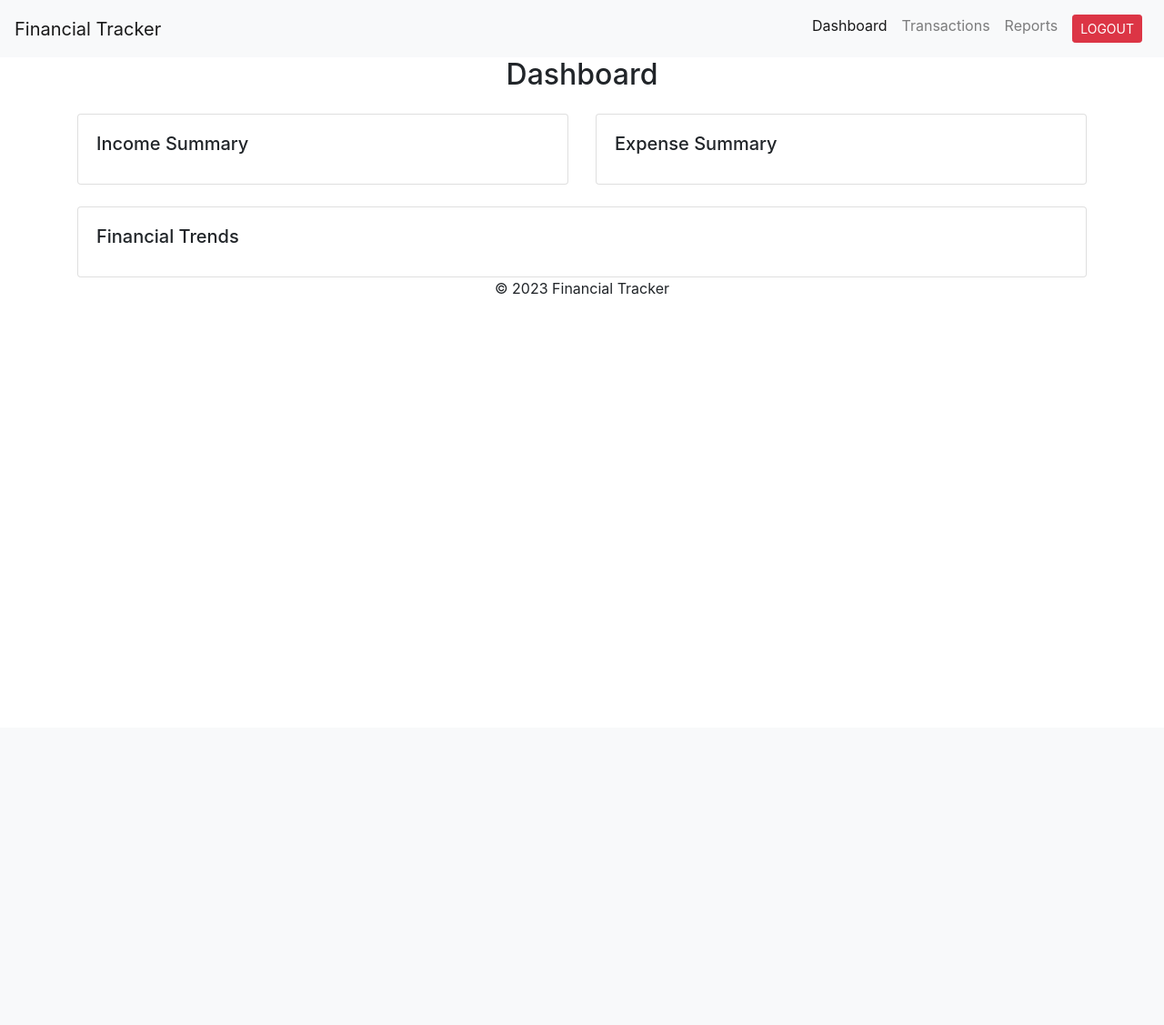
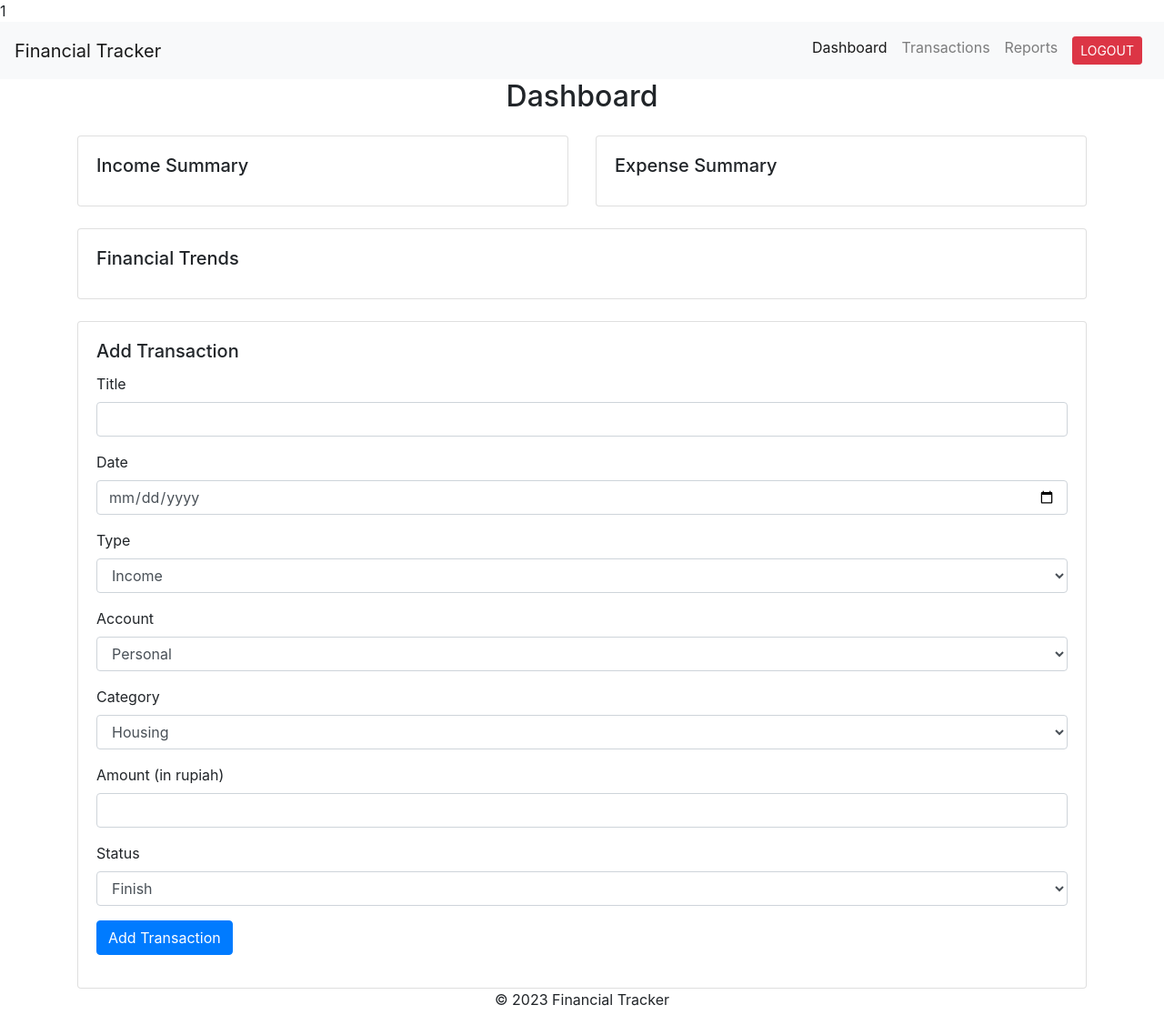
Before and after one commit to yokahealthcare/BudTrack, a PHP site: page /dashboard.php in a window 1280 px wide. Shown: the whole page at 91% size. Before the commit the page ends 324 px from the top, so only its background shows below. Run offline with PHP 8.4, Linux system fonts and the light colour scheme; the visitor is signed in with stand-in values (Sample User, id 1); some libraries are stand-ins or nearby versions.

Commit message:
added Transaction feature
1. Add Transaction
2. Load Transaction (not yet complete)

```diff
--- a/classes/login-contr.classes.php
+++ b/classes/login-contr.classes.php
@@ -12,7 +12,6 @@
 		$this->password = $password;
 	}
 
-	# check for empty field
 	public function login_user() {
 		// using the function "empty_input()" to check for empty field
 		if(!$this->empty_input()) {
@@ -24,7 +23,7 @@
 		$this->get_user($this->username, $this->password);
 	}
 
-	# check for empty field
+    // using the function "empty_input()" to check for empty field
 	private function empty_input() {
         $result = null;
 		if (empty($this->username) || empty($this->password)) {
--- a/classes/signup-contr.classes.php
+++ b/classes/signup-contr.classes.php
@@ -16,7 +16,6 @@
 		$this->password_repeat = $password_repeat;
 	}
 
-	# check for empty field
 	public function signup_user() {
 		// using the function "empty_input()" to check for empty field
 		if(!$this->empty_input()) {
@@ -30,11 +29,13 @@
 			exit();
 		}
 
+        // using the function "password_match()" to check for invalid password match
 		if(!$this->password_match()) {
 			header("Location: ../index.php?error=password-not-match");
 			exit();
 		}
 
+        // using the function "username_taken_check()" to check if username already taken or not
 		if(!$this->username_taken_check()) {
 			header("Location: ../index.php?error=username-taken");
 			exit();
--- a/dashboard.php
+++ b/dashboard.php
@@ -1,9 +1,12 @@
 <?php
-    session_start();
-    if(!isset($_SESSION['uid'])) {
-        header("Location: login.php?error=session-not-found");
-        exit();
-    }
+session_start();
+if(!isset($_SESSION['uid'])) {
+    header("Location: login.php?error=session-not-found");
+    exit();
+} else {
+    // load all transaction to $SESSION
+    print_r($_SESSION['transactions']);
+}
 ?>
 
 <!DOCTYPE html>
@@ -76,6 +79,67 @@
                 </div>
             </div>
         </div>
+
+        <!-- Form Section -->
+        <div class="row mt-4">
+            <div class="col-md-12">
+                <div class="card">
+                    <div class="card-body">
+                        <h5 class="card-title">Add Transaction</h5>
+                        <!-- Form to add a new transaction -->
+                        <form action="include/transaction.inc.php" method="post">
+                            <div class="form-group">
+                                <label for="title">Title</label>
+                                <input type="text" class="form-control" id="title" name="title" required>
+                            </div>
+                            <div class="form-group">
+                                <label for="date">Date</label>
+                                <input type="date" class="form-control" id="date" name="date" required>
+                            </div>
+                            <div class="form-group">
+                                <label for="type">Type</label>
+                                <select class="form-control" id="type" name="type" required>
+                                    <option value="Income">Income</option>
+                                    <option value="Expense">Expense</option>
+                                </select>
+                            </div>
+                            <div class="form-group">
+                                <label for="account">Account</label>
+                                <select class="form-control" id="account" name="account" required>
+                                    <option value="Personal">Personal</option>
+                                    <option value="Business">Business</option>
+                                    <option value="Family">Family</option>
+                                </select>
+                            </div>
+                            <div class="form-group">
+                                <label for="category">Category</label>
+                                <select class="form-control" id="category" name="category" required>
+                                    <option value="Housing">Housing</option>
+                                    <option value="Food">Food</option>
+                                    <option value="Transportation">Transportation</option>
+                                    <option value="Health">Health</option>
+                                    <option value="Entertainment">Entertainment</option>
+                                    <option value="Saving">Saving</option>
+                                    <option value="Misc">Misc</option>
+                                </select>
+                            </div>
+                            <div class="form-group">
+                                <label for="amount">Amount (in rupiah)</label>
+                                <input type="number" class="form-control" id="amount" name="amount" required>
+                            </div>
+                            <div class="form-group">
+                                <label for="status">Status</label>
+                                <select class="form-control" id="status" name="status" required>
+                                    <option value="Finish">Finish</option>
+                                    <option value="Un-Finished">Un-Finished</option>
+                                </select>
+                            </div>
+                            <button type="submit" name="submit" class="btn btn-primary">Add Transaction</button>
+                        </form>
+                    </div>
+                </div>
+            </div>
+        </div>
     </div>
 </section>
 
--- a/include/login.inc.php
+++ b/include/login.inc.php
@@ -1,7 +1,4 @@
 <?php
-
-// login.classes.php
-// handle login query inside database
 
 if(isset($_POST["submit"])) {
     // grabbing the data
--- a/include/logout.inc.php
+++ b/include/logout.inc.php
@@ -4,6 +4,6 @@
     session_unset();
     session_destroy();
 
-    // going to back index page
+    // going back index page
     header("Location: ../index.php?error=none");
     exit();
```
Also changed, not shown: classes/load-transaction-contr.classes.php (added, +16 -0 lines), classes/transaction-contr.classes.php (added, +48 -0 lines), classes/transaction.classes.php (added, +42 -0 lines), connection.php (deleted, +0 -7 lines), include/load-transaction.inc.php (added, +12 -0 lines), include/transaction.inc.php (added, +24 -0 lines).
